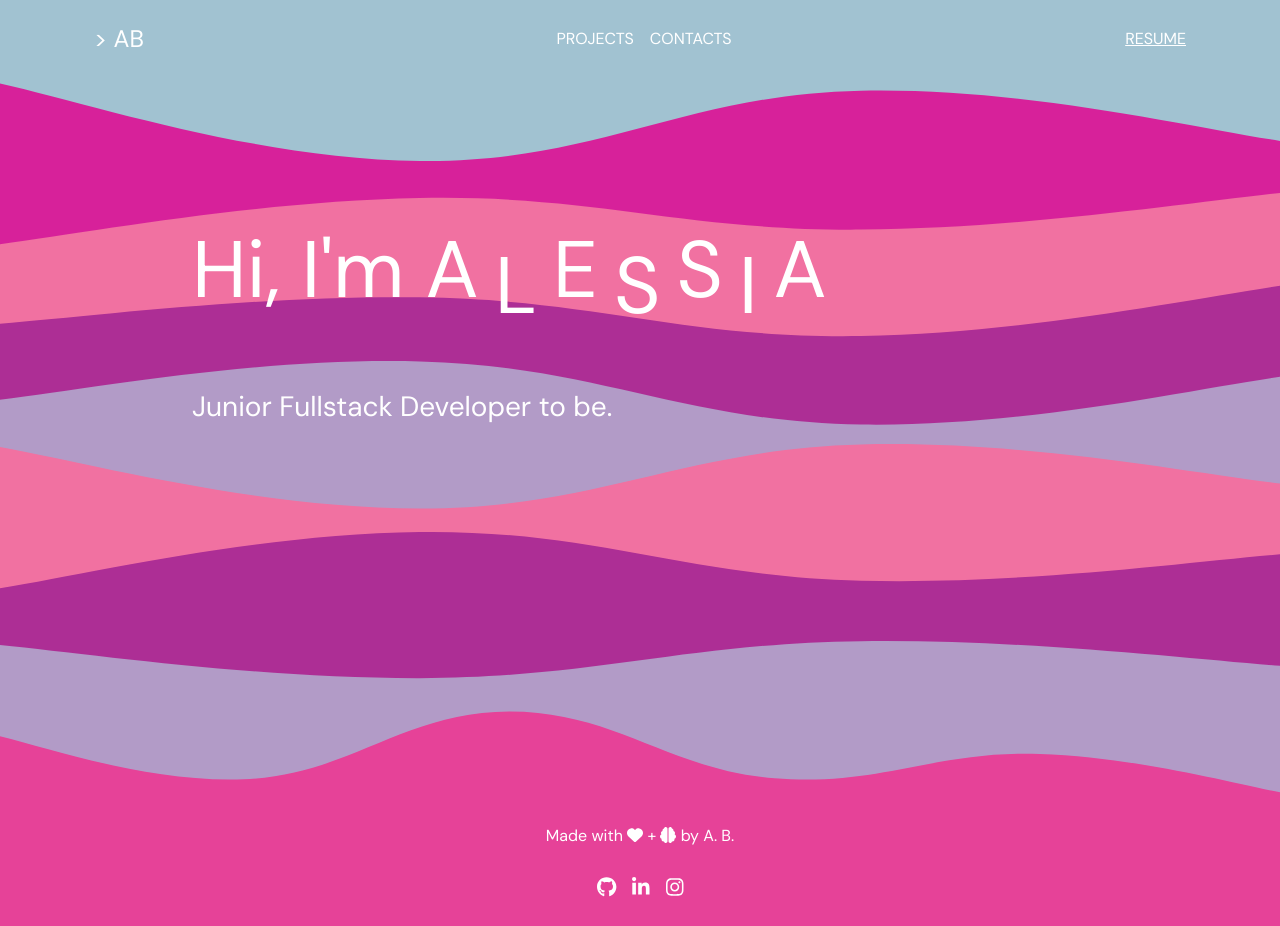
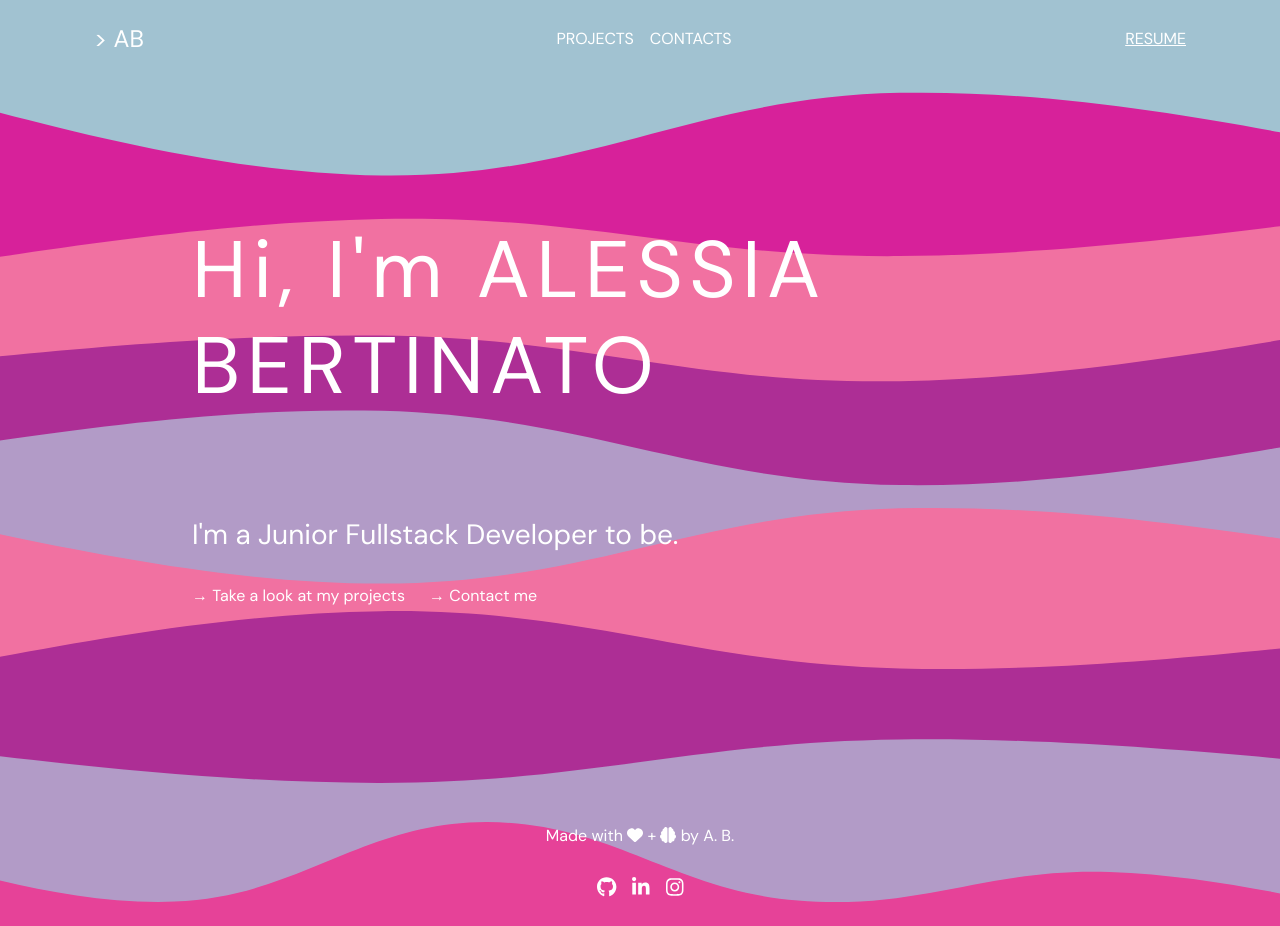
Before and after one commit to alessiaBer/vite-boolfolio, a Vue app: page / in a window 1280 px wide. Built offline with nearby package versions, Linux system fonts and the light colour scheme.

Commit message:
[fix] some style

```diff
--- a/src/assets/scss/app.scss
+++ b/src/assets/scss/app.scss
@@ -36,21 +36,23 @@ header {
 main {
     /* background-color: #d890f3; */
     background-color: #a1c2d1;
-    min-height: calc(100vh - 78px);
+    min-height: calc((100vh - 78px) + 126px);
     /* background-image: url('../img/svg\ \(1\).png'); */
     background-image: url('../img/Wave (1).svg');
     background-repeat: no-repeat;
     background-position: top;
     background-size: cover;
     padding-bottom: 3rem;
+    margin-bottom: -126px;
+    padding-bottom: 7rem;
 }
 
 .jumbotron {
     padding-top: 6rem;
     h1 {
-        font-size: 5rem;
+        font-size: 3rem;
         .sub_letter {
-            margin-top: 1rem;
+            margin-bottom: -2rem;
         }
     }
     /* .btn_proj {
@@ -107,20 +109,32 @@ main {
 }
 
 .contacts {
+    .confirm {
+        width: fit-content;
+        padding: 1rem;
+        background-color: #ffffff8f;
+    }
     h1 {
-        letter-spacing: 0.2rem;
+        letter-spacing: 0.3rem;
     }
 }
 
 footer {
     /* background-color: #ff0080; */
-    background-color: #E64298;
+    background-color: transparent;
 }
 
 @media screen and (min-width: 768px) {
     .navbar-brand, .resume_btn {
         width: 240px;
 
+    }
+    .jumbotron {
+
+        h1 {
+            font-size: 5rem;
+            letter-spacing: 0.4rem;
+        }
     }
     .project_container {
         height: 400px;
--- a/src/components/AppFooter.vue
+++ b/src/components/AppFooter.vue
@@ -6,7 +6,7 @@ export default {
 
 <template>
     <footer>
-        <!-- <div style="height: 70px; overflow: hidden;" ><svg viewBox="0 0 500 70" preserveAspectRatio="none" style="height: 100%; width: 100%;"><path d="M-0.27,111.03 C149.99,150.00 350.17,35.05 501.41,104.13 L500.00,150.00 L0.00,150.00 Z" style="stroke: none; fill: #E64298;"></path></svg></div> -->
+
         <div class="container text-white text-center py-4">
             <span class="d-block pb-4">
                 Made with <font-awesome-icon icon="fa-solid fa-heart" /> + <font-awesome-icon icon="fa-solid fa-brain" /> by A. B.
--- a/src/main.js
+++ b/src/main.js
@@ -9,6 +9,7 @@ import { library } from '@fortawesome/fontawesome-svg-core'
 import { FontAwesomeIcon } from '@fortawesome/vue-fontawesome'
 import { faHeart } from '@fortawesome/free-solid-svg-icons';
 import { faBrain } from '@fortawesome/free-solid-svg-icons';
+import { faArrowRight } from '@fortawesome/free-solid-svg-icons';
 import { faGithub } from '@fortawesome/free-brands-svg-icons';
 import { faLinkedinIn } from '@fortawesome/free-brands-svg-icons';
 import { faInstagram } from '@fortawesome/free-brands-svg-icons';
@@ -16,5 +17,5 @@ import { faInstagram } from '@fortawesome/free-brands-svg-icons';
 // Import all of Bootstrap's JS
 import * as bootstrap from 'bootstrap'
 
-library.add(faBrain, faHeart, faGithub, faLinkedinIn, faInstagram)
+library.add(faBrain, faHeart, faGithub, faLinkedinIn, faInstagram, faArrowRight)
 createApp(App).use(router).component('font-awesome-icon', FontAwesomeIcon).mount('#app')
--- a/src/views/AppHome.vue
+++ b/src/views/AppHome.vue
@@ -6,18 +6,17 @@ export default {};
   <div class="jumbotron pt-5 text-white">
     <div class="container pt-5">
       <div class="jumbo_text ps-3 ps-md-0">
-        <h1 class="py-5 d-flex">Hi, I'm
-         A<span class="d-block px-3 sub_letter">L</span>E<span class="d-inline-block px-3 sub_letter">S</span>S<span class="d-inline-block px-3 sub_letter">I</span>A
+        <h1 class="py-5">Hi, I'm ALESSIA BERTINATO</h1>
+        <h3 class="pb-3 pt-5">I'm a Junior Fullstack Developer to be.</h3>
 
-        </h1>
-
-        <h3 class="pb-3">Junior Fullstack Developer to be.</h3>
-        <!-- <router-link :to="{'name': 'projects'}" class="btn_proj btn btn-dark py-2 px-4 text-white">
+        <router-link :to="{'name': 'projects'}" class="py-2 text-white d-block d-md-inline-block text-decoration-none">
+          &rarr;
           Take a look at my projects
         </router-link>
-        <router-link :to="{'name': 'contacts'}" class="btn_proj btn btn-light py-2 px-4 text-dark ms-2">
+        <router-link :to="{'name': 'contacts'}" class="py-2 text-white ps-md-4 d-block d-md-inline-block text-decoration-none">
+          &rarr;
           Contact me
-        </router-link> -->
+        </router-link>
       </div>
     </div>
 
@@ -30,4 +29,9 @@ export default {};
     height: calc(100vh - 78px);
     height: calc(100svh - 78px);
   }
+  svg {
+    position: fixed;
+    bottom: 0;
+    left: 0;
+  }
 </style>
--- a/src/views/ContactsView.vue
+++ b/src/views/ContactsView.vue
@@ -42,10 +42,10 @@ export default {
 <template>
 <main>
 
-  <div class="container contacts">
+  <div class="container contacts px-2 px-md-0">
     <h1 class="text-uppercase text-white pb-3">Contacts</h1>
-    <div class="confirm" v-if="mailSended">Messaggio inviato</div>
-    <p class="text-white">Do you want to contact me? Please fill the form below!</p>
+    <div class="confirm" v-if="mailSended">Message sended successfully!</div>
+    <p class="text-white pt-4">Do you want to contact me? Please fill the form below!</p>
     <form @submit.prevent="sendMail()">
       <div class="col">
         <div class="mb-3">
```
